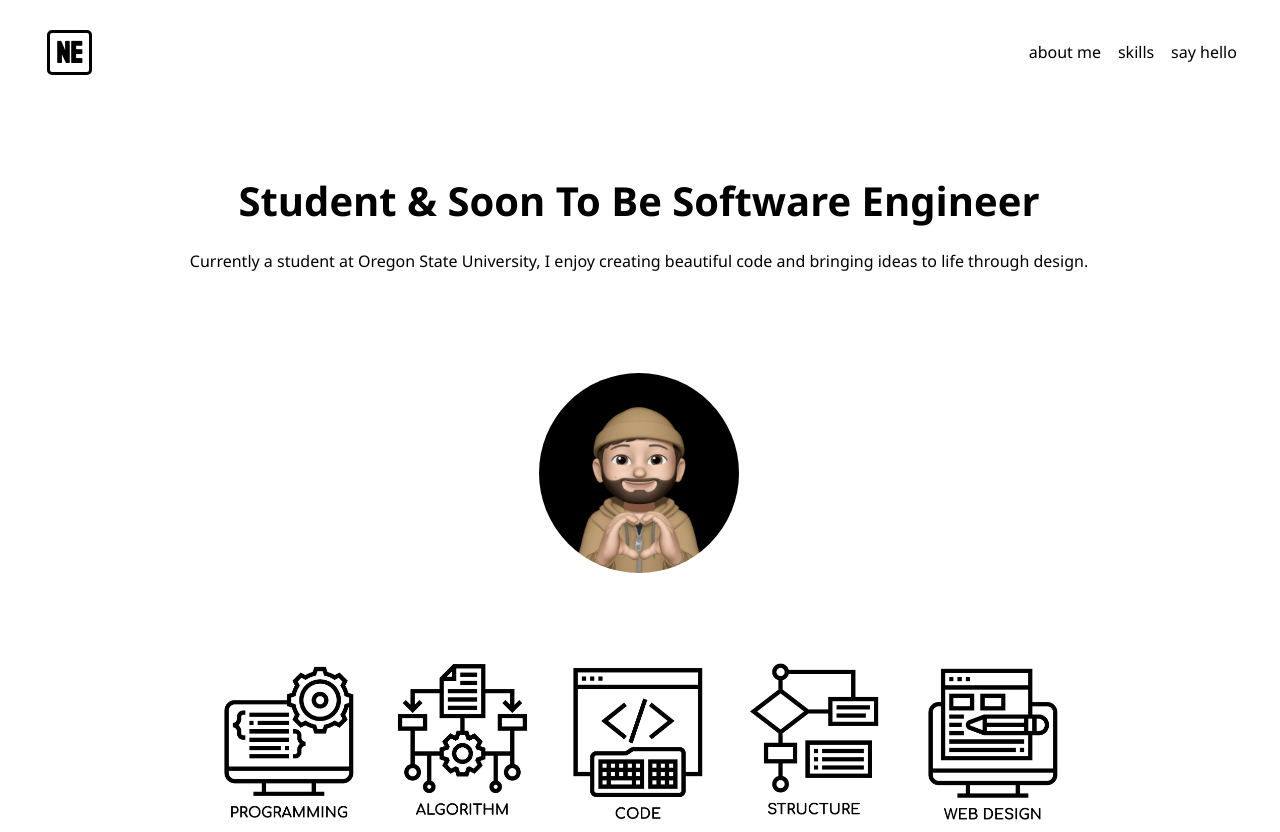
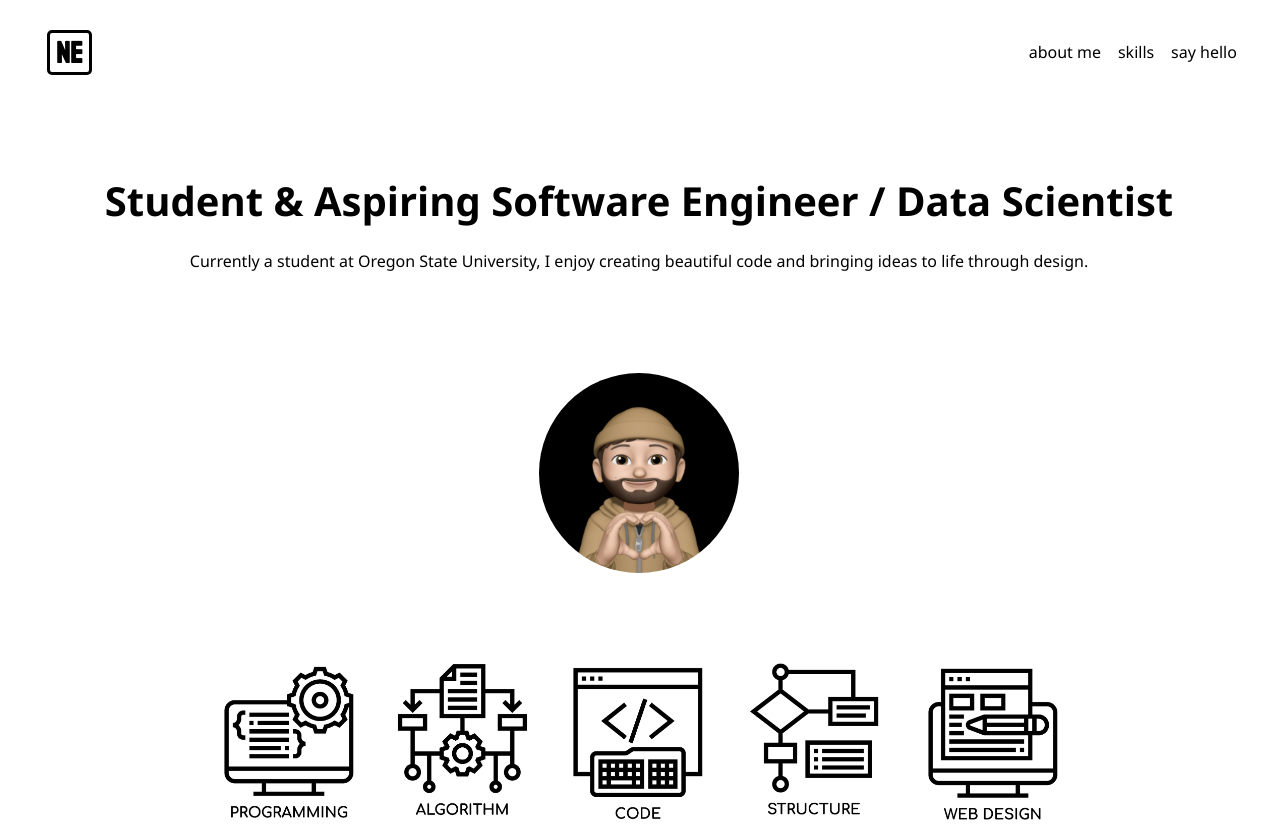
Before and after one commit to mikeydonz/portfolio, a plain HTML site: page index.html in a window 1280 px wide. Shown: the top 832 px of the page. Drawn offline with Linux system fonts and the light colour scheme.

Commit message:
Update index.html

```diff
--- a/index.html
+++ b/index.html
@@ -30,7 +30,7 @@
         </div>
 
         <nav class="items" id="intro">
-            <h1>Student & Soon To Be Software Engineer</h1>
+            <h1>Student & Aspiring Software Engineer / Data Scientist</h1>
             <h4>Currently a student at Oregon State University, I enjoy creating beautiful code and bringing ideas to life through design.</h4>
             <img src="resources/images/avatar.jpg" id="avatar">
         </nav>
```
